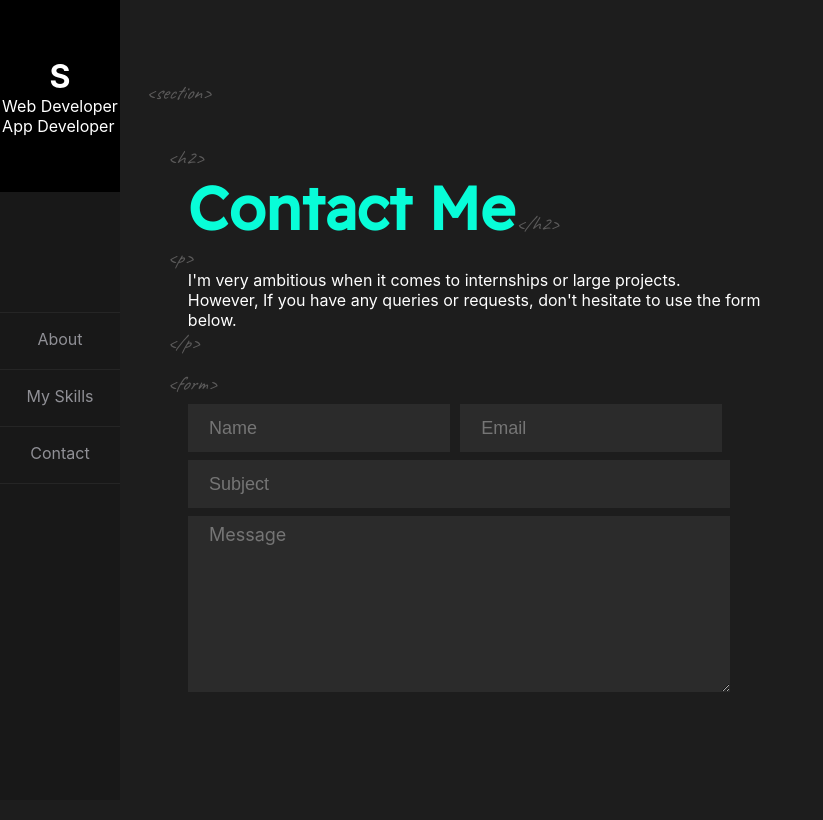
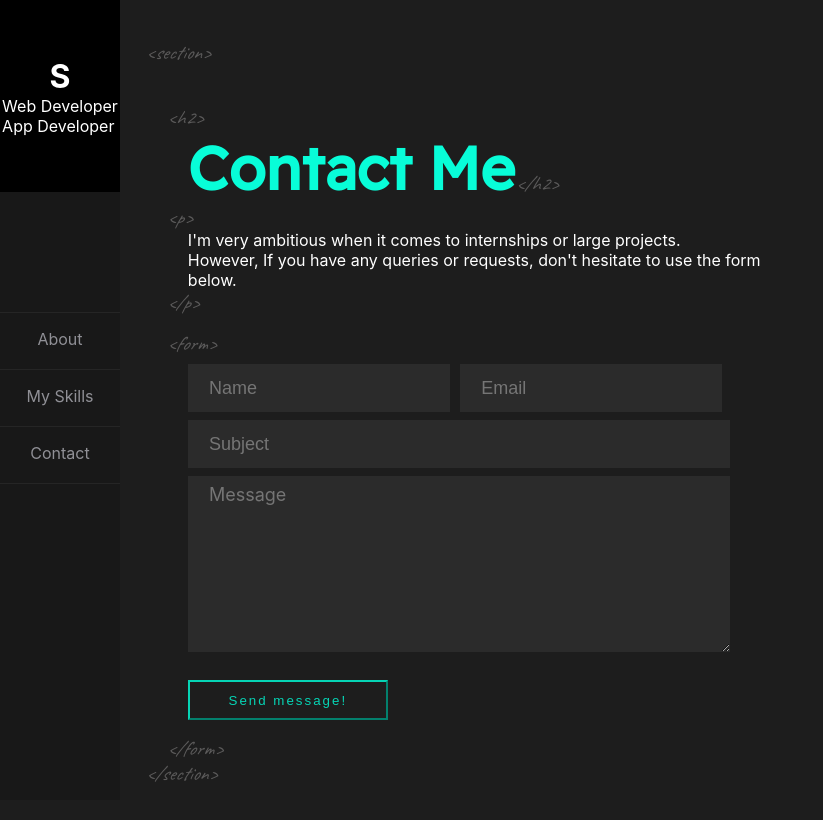
Before and after one commit to sreyasqb/profile-website, a React (Create React App) app: page /contact in a window 1280 px wide. Shown: the top 820 px of the page, without its empty margins (0-823 px from the left). Built offline with nearby package versions, Linux system fonts and the light colour scheme.

Commit message:
common button

```diff
--- a/package.json
+++ b/package.json
@@ -6,6 +6,7 @@
     "@testing-library/jest-dom": "^5.16.1",
     "@testing-library/react": "^11.2.7",
     "@testing-library/user-event": "^12.8.3",
+    "emailjs-com": "^3.2.0",
     "react": "^17.0.2",
     "react-dom": "^17.0.2",
     "react-router-dom": "^6.1.1",
--- a/src/components/CommonButton.js
+++ b/src/components/CommonButton.js
@@ -0,0 +1,7 @@
+import './CommonButton.module.css';
+const CommonButton=props=>{
+    return (
+        <button>{props.title}</button>
+    )
+}
+export default CommonButton;
--- a/src/components/CommonButton.module.css
+++ b/src/components/CommonButton.module.css
@@ -0,0 +1,21 @@
+button {
+  background: linear-gradient(to right, #06d4b5 50%, #1d1d1d 50%);
+  background-color: transparent;
+  width: 200px;
+
+  color: #06d4b5;
+  letter-spacing: 2px;
+  font-weight: 500;
+  height: 5vh;
+  margin-top: 3vh;
+  margin-left: 6%;
+  border-color: #06d4b5;
+  background-size: 200% 100%;
+  background-position: right bottom;
+  transition: all 0.5s ease-out;
+}
+button:hover {
+  background-position: left bottom;
+  color: #1d1d1d;
+  font-weight: 600;
+}
--- a/src/pages/ContactPage.js
+++ b/src/pages/ContactPage.js
@@ -1,3 +1,4 @@
+import CommonButton from "../components/CommonButton";
 import SideBar from "../components/SideBar";
 import classes from "./ContactPage.module.css";
 
@@ -35,16 +36,17 @@ const ContactPage = (props) => {
           However, If you have any queries or requests, don't hesitate to use
           the form below.
         </p>
-        <h5 style={{ paddingLeft: "3%"}}>
-          &lt;/p&gt;
-        </h5>
-        <h5 style={{ paddingLeft: "3%",paddingTop:"2vh" }}>
-          &lt;form&gt;
-        </h5>
-        <input className={classes.name} placeholder="Name"/>
-        <input className={classes.email} placeholder="Email" type="email"/>
-        <input className={classes.subject} placeholder="Subject"/>
-        <textarea className={classes.message} placeholder="Message"/>
+        <h5 style={{ paddingLeft: "3%" }}>&lt;/p&gt;</h5>
+        <h5 style={{ paddingLeft: "3%", paddingTop: "2vh" }}>&lt;form&gt;</h5>
+        <input className={classes.name} placeholder="Name" />
+        <input className={classes.email} placeholder="Email" type="email" />
+        <input className={classes.subject} placeholder="Subject" />
+        <textarea className={classes.message} placeholder="Message" />
+
+        <CommonButton title="Send message!" />
+        <h5 style={{ paddingLeft: "3%", paddingTop: "2vh" }}>&lt;/form&gt;</h5>
+        <h5>&lt;/section&gt;</h5>
+
       </div>
     </div>
   );
--- a/src/pages/ContactPage.module.css
+++ b/src/pages/ContactPage.module.css
@@ -104,6 +104,7 @@
 }
 
 
+
 @keyframes rubberband {
   0% {
     transform: scale(1);
@@ -130,7 +131,7 @@
   }
   .contactcontent {
     width: 55%;
-    padding: 10vh 2%;
+    padding: 5vh 2%;
   }
   .name{
     width:220px;
--- a/src/pages/HomePage.js
+++ b/src/pages/HomePage.js
@@ -1,4 +1,5 @@
 import React from "react";
+import CommonButton from "../components/CommonButton";
 import SideBar from "../components/SideBar";
 import classes from "./HomePage.module.css";
 
@@ -120,7 +121,8 @@ const HomePage = (props) => {
         <h5 style={{ paddingLeft: "3%" }}>&lt;p&gt;</h5>
         <p id={classes.specialText}>Flutter, ReactJs & Express Developer</p>
         <h5 style={{ paddingLeft: "3%" }}>&lt;/p&gt;</h5>
-        <button>Contact me!</button>
+
+        <CommonButton title="Contact me!"/>
       </div>
 
     </div>
--- a/src/pages/HomePage.module.css
+++ b/src/pages/HomePage.module.css
@@ -60,26 +60,7 @@
     transform: scale(1);
   }
 }
-.content button{
-  background: linear-gradient(to right, #06d4b5 50%, #1d1d1d 50%);
-  background-color: transparent;
-  width:35%;
 
-  color:#06d4b5;
-  letter-spacing:2px;
-  font-weight: 500;
-  height:5vh;
-  margin-top:3vh;
-  margin-left:6%;
-  border-color:#06d4b5;
-  background-size: 200% 100%;
-  background-position: right bottom;
-  transition:all 1s ease-out;
-}
-.content button:hover{
-  background-position: left bottom;
-  color:#1d1d1d;
-}
 
 .trail { /* className for the trail elements */
   position: absolute;
```
Also changed, not shown: 1 other file (tests, documents, lock files or other folders).
